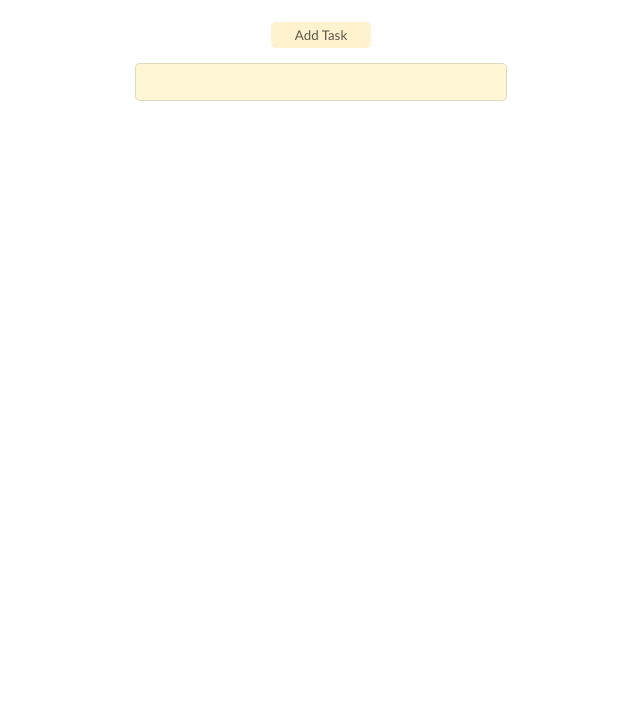
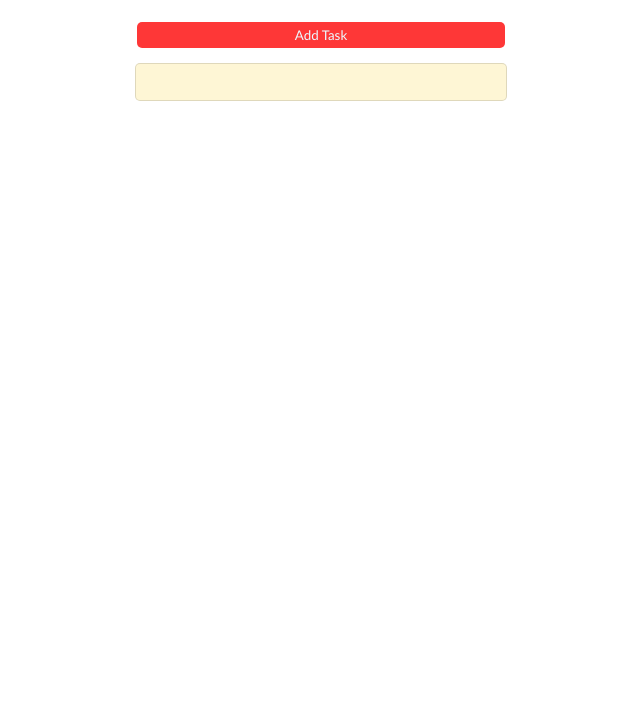
Before and after one commit to Ted079/miniTodo_with_modal, a plain HTML site: page index.html in a window 1280 px wide. Shown: the part 81-800 px from the top of the page, without its empty margins (319-959 px from the left). Drawn offline with Linux system fonts and the light colour scheme.

Commit message:
fixed smth

```diff
--- a/src/css/style.css
+++ b/src/css/style.css
@@ -24,8 +24,8 @@
   width: 100%; /* Full width */
   height: 100%; /* Full height */
   overflow: auto; /* Enable scroll if needed */
-  background-color: rgb(0,0,0); /* Fallback color */
-  background-color: rgba(0,0,0,0.4); /* Black w/ opacity */
+  background-color: rgb(0, 0, 0); /* Fallback color */
+  background-color: rgba(0, 0, 0, 0.4); /* Black w/ opacity */
 }
 
 .open {
@@ -40,13 +40,11 @@
   border: 2px solid white;
   border-radius: 5px;
   max-width: 700px; /* Could be more or less, depending on screen size */
-
 }
 
 .modal-content:hover {
   /* transform: scale(1.01); */
-  box-shadow: 0px 0px 18px 0px #E8C872
-
+  box-shadow: 0px 0px 18px 0px #e8c872;
 }
 
 /* The Close Button */
@@ -81,11 +79,22 @@
 }
 
 button {
-    background-color: #FFF3CF ;
+  background-color: #fff3cf;
+}
+
+.modalBtn {
+  background-color: #fe3737;
+  color: #ecf9ff;
+  width:  368px;
+}
+
+.modalBtn:hover {
+  background-color: #f30000;
+  /* box-shadow: 0px 0px 18px 0px #ff6464; */
 }
 
 button:hover {
-    box-shadow: 0px 0px 18px 0px #FFF3CF;
+  /* box-shadow: 0px 0px 18px 0px #fff3cf; */
   background-color: #f7df98;
 }
 
@@ -100,14 +109,13 @@
   color: #000000b3;
   cursor: pointer;
   /* display: flex; */
-
 }
 
 li:hover {
   text-decoration: none;
 }
 
-  .delete_span{
+.delete_span {
   position: absolute;
   padding: 1px;
   border: 1px solid red;
--- a/src/js/script.js
+++ b/src/js/script.js
@@ -60,6 +60,7 @@ function addItemWithHandleEnter(event) {
   if (event.key === "Enter") {
     addTask();
   }
+  closeModal();
   console.log(event);
 }
 
```
Lines whose indentation alone changed are shown as unchanged.
